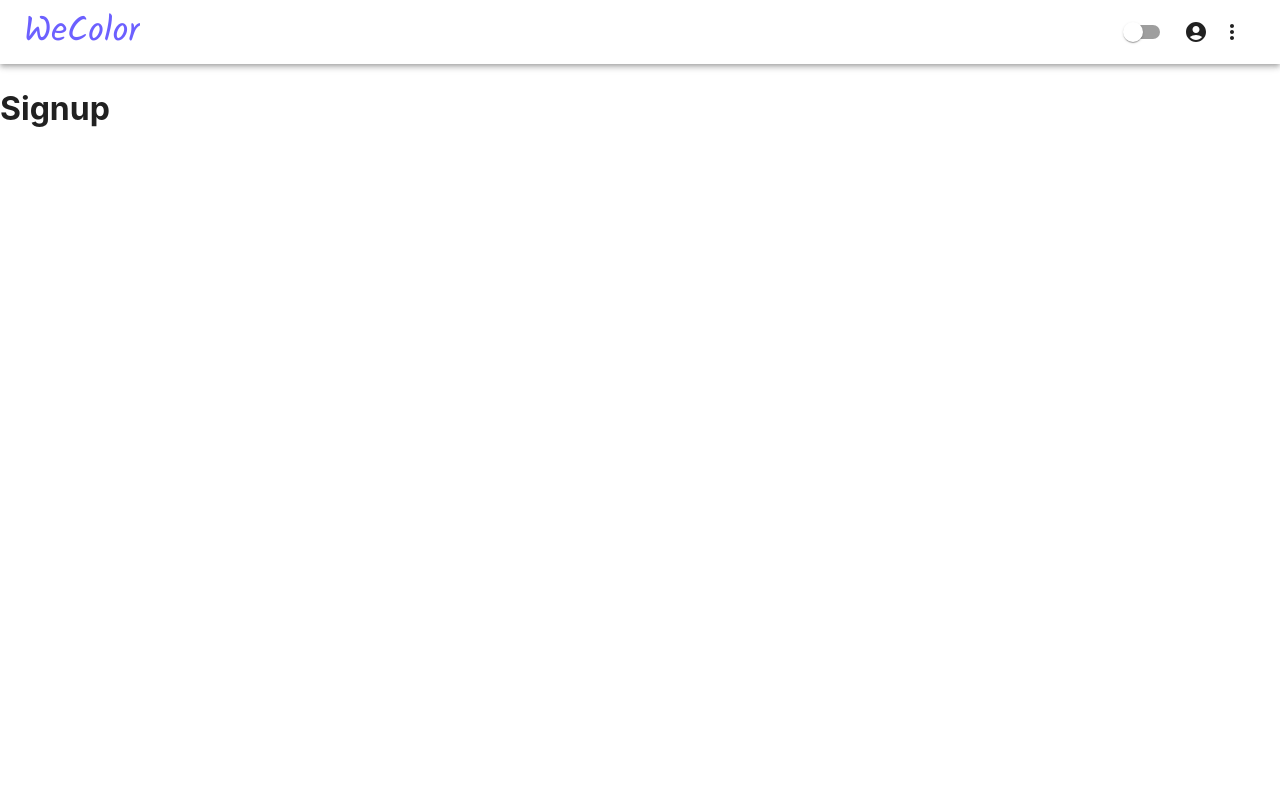
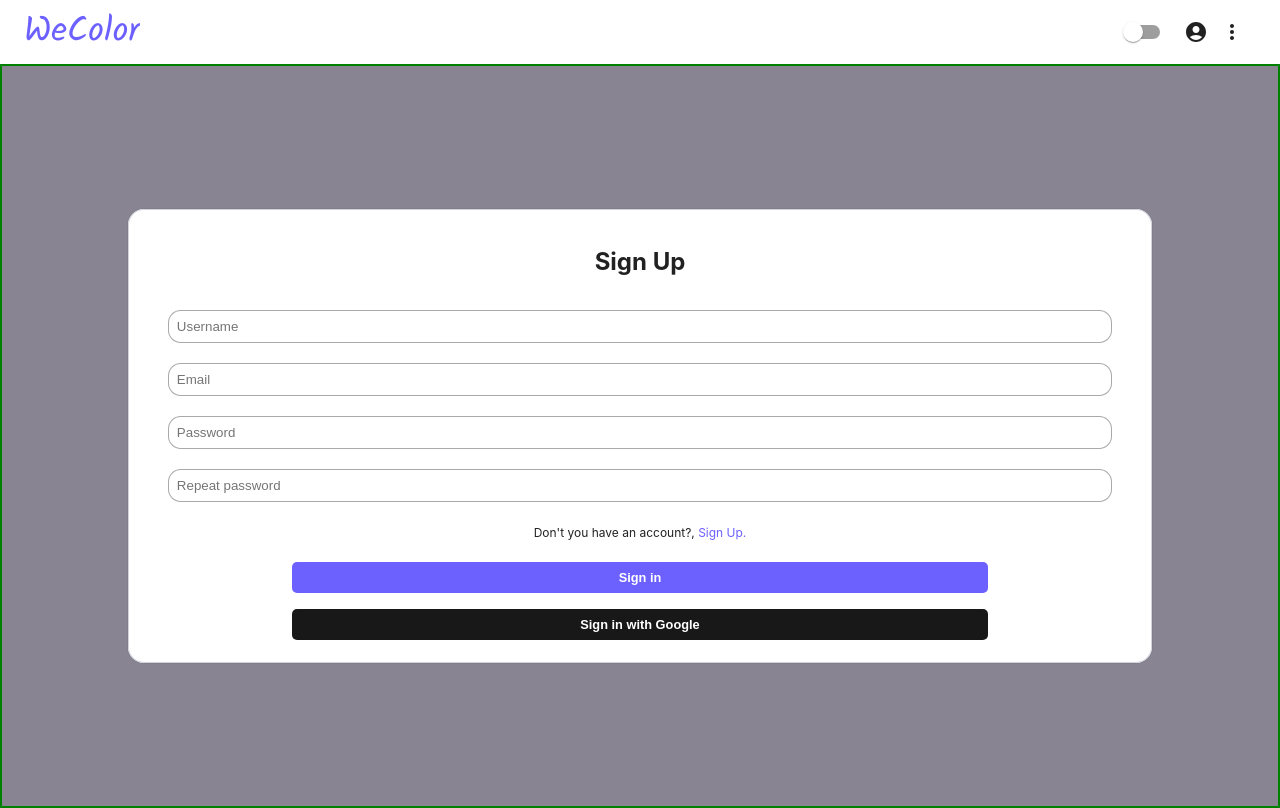
Before and after one commit to farbuscoder/WeColor-Client, a React (Create React App) app: page /signup in a window 1280 px wide. Built offline with nearby package versions, Linux system fonts and the light colour scheme.

Commit message:
Adding forms Part 1

```diff
--- a/src/Components/Views/Auth/Sign in/SignIn.jsx
+++ b/src/Components/Views/Auth/Sign in/SignIn.jsx
@@ -9,7 +9,7 @@ import "../auth-styles.css";
 const Signin = () => {
   return (
     <>
-      <div className="signin-body">
+      <div className="auth-body">
         <SignInForm />
       </div>
     </>
--- a/src/Components/Views/Auth/Sign in/SignInForm.jsx
+++ b/src/Components/Views/Auth/Sign in/SignInForm.jsx
@@ -10,7 +10,54 @@ const SignInForm = () => {
   return (
     <>
       <div className="auth-container">
-        <Formik></Formik>
+        <Formik>
+          {({ errors }) => (
+            <Form>
+              <h2>Sign in</h2>
+              <div>
+                <Field
+                  type="text"
+                  name="email"
+                  placeholder="Email"
+                  className="input"
+                />
+                <ErrorMessage
+                  name="email"
+                  component={() => {
+                    return <div></div>;
+                  }}
+                />
+              </div>
+              <div>
+                <Field
+                  type="password"
+                  name="password"
+                  placeholder="Password"
+                  className="input"
+                />
+                <ErrorMessage
+                  name="password"
+                  component={() => {
+                    return <div></div>;
+                  }}
+                />
+              </div>
+              <p>
+                Don't you have an account?,{" "}
+                <Link
+                  to="/signup"
+                  style={{ textDecoration: "none", color: "#6c60ff" }}
+                >
+                  Register now!
+                </Link>
+              </p>
+              <button className="sign-button">Sign in</button>
+              <button className="sign-with-google-button">
+                Sign in with Google
+              </button>
+            </Form>
+          )}
+        </Formik>
       </div>
     </>
   );
--- a/src/Components/Views/Auth/Sign up/SignUp.jsx
+++ b/src/Components/Views/Auth/Sign up/SignUp.jsx
@@ -1,9 +1,17 @@
 import React from "react";
+
+//Css
+import "../auth-styles.css";
+
+//Components
+import SignUpForm from "./SignUpForm";
 
 const Signup = () => {
   return (
     <>
-      <h1>Signup</h1>
+      <div className="auth-body">
+        <SignUpForm />
+      </div>
     </>
   );
 };
--- a/src/Components/Views/Auth/Sign up/SignUpForm.jsx
+++ b/src/Components/Views/Auth/Sign up/SignUpForm.jsx
@@ -1,10 +1,94 @@
 import React from "react";
+
+//Formik
+import { Formik, Field, ErrorMessage, Form } from "formik";
+
+//React router dom
+import { Link, useNavigate } from "react-router-dom";
+
+//Css
+import "../auth-styles.css";
 
 const SignUpForm = () => {
   return (
-    <>
-      <h1>Sign up form</h1>
-    </>
+    <div className="auth-container">
+      <Formik>
+        {({ errors }) => (
+          <Form>
+            <h2>Sign Up</h2>
+            <div>
+              <Field
+                type="text"
+                name="username"
+                placeholder="Username"
+                className="input"
+              />
+              <ErrorMessage
+                name="username"
+                component={() => {
+                  return <div></div>;
+                }}
+              />
+            </div>
+            <div>
+              <Field
+                type="text"
+                name="email"
+                placeholder="Email"
+                className="input"
+              />
+              <ErrorMessage
+                name="email"
+                component={() => {
+                  return <div></div>;
+                }}
+              />
+            </div>
+            <div>
+              <Field
+                type="password"
+                name="password"
+                placeholder="Password"
+                className="input"
+              />
+              <ErrorMessage
+                name="password"
+                component={() => {
+                  return <div></div>;
+                }}
+              />
+            </div>
+            <div>
+              <Field
+                type="password"
+                name="repeated-password"
+                placeholder="Repeat password"
+                className="input"
+              />
+              <ErrorMessage
+                name="repeated-password"
+                component={() => {
+                  return <div></div>;
+                }}
+              />
+            </div>
+            <p>
+              Don't you have an account?,{" "}
+              <Link
+                to="/signin"
+                style={{ textDecoration: "none", color: "#6c60ff" }}
+              >
+                Sign Up.
+              </Link>
+            </p>
+            <button className="sign-button">Sign in</button>
+            <button className="sign-with-google-button">
+              Sign in with Google
+            </button>
+          </Form>
+        )}
+      </Formik>
+    </div>
   );
 };
 
--- a/src/Components/Views/Auth/auth-styles.css
+++ b/src/Components/Views/Auth/auth-styles.css
@@ -0,0 +1,74 @@
+* {
+  box-sizing: border-box;
+}
+
+:root {
+  --purple-color: #6c60ff;
+  --darkGray-color: #181818;
+}
+
+.auth-body {
+  margin: 0;
+}
+
+.auth-container {
+  border: 2px solid green;
+  height: 93vh;
+  display: flex;
+  justify-content: center;
+  align-items: center;
+  background-color: #888492;
+}
+
+.auth-container form {
+  display: flex;
+  flex-direction: column;
+  align-items: center;
+  padding: 15px;
+  border-radius: 1rem;
+  box-shadow: rgba(0, 0, 0, 0.05) 0px 0px 0px 1px,
+    rgb(209, 213, 219) 0px 0px 0px 1px inset;
+  background-color: #ffff;
+  width: 80vw;
+}
+
+.auth-container form div {
+  width: 95%;
+  margin: 10px;
+}
+
+.auth-container form div input {
+  width: 100%;
+  padding: 0.5rem;
+  border-radius: 0.8rem;
+  border: 0.5px solid #4e4e4e7c;
+}
+
+.auth-container form p {
+  text-align: center;
+  font-size: 12px;
+}
+
+.auth-container form .sign-button {
+  padding: 0.5rem;
+  width: 70%;
+  border: none;
+  background-color: var(--purple-color);
+  border-radius: 5px;
+  font-size: 0.8rem;
+  font-weight: bold;
+  color: #ffff;
+  margin: 0.5rem;
+}
+
+.auth-container form .sign-with-google-button {
+  padding: 0.5rem;
+  width: 70%;
+  border: none;
+  background-color: var(--darkGray-color);
+  border-radius: 5px;
+  font-size: 0.8rem;
+  font-weight: bold;
+  color: #ffff;
+  margin: 0.5rem;
+}
```
